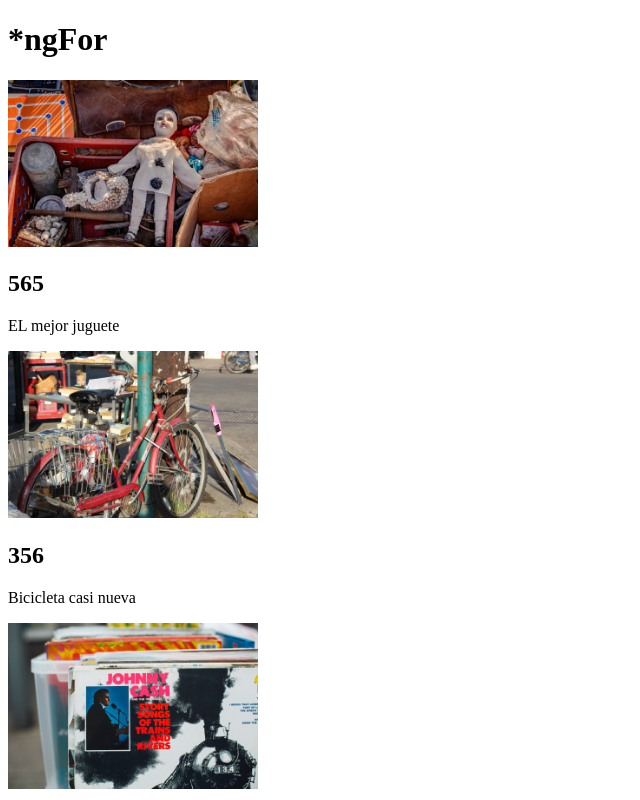
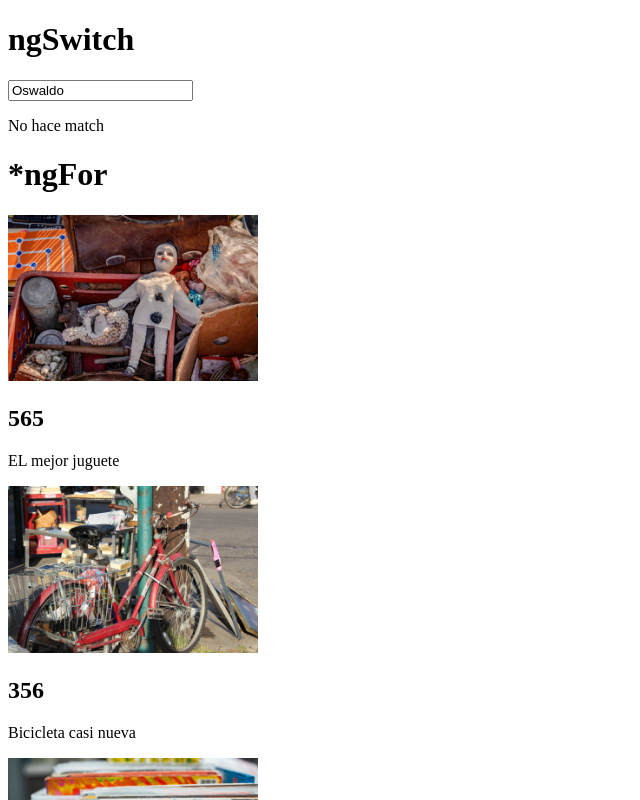
Before and after one commit to IngOswaldoGarcia/intraduction-angular-cli, an Angular app: page / in a window 1280 px wide. Shown: the top 800 px of the page, without its empty margins (0-640 px from the left). Built offline with nearby package versions, Linux system fonts and the light colour scheme.

Commit message:
Feat(14): Uso de *ngSwitch

```diff
--- a/src/app/app.component.html
+++ b/src/app/app.component.html
@@ -1,4 +1,18 @@
+<h1> ngSwitch </h1>
+<input type="text" required [(ngModel)]="person.name">
+<div [ngSwitch]="person.name">
+  <p *ngSwitchCase="'nicolas'">
+    La persona es nicolas
+  </p>
+  <p *ngSwitchCase="'julian'">
+    La persona es Julian
+  </p>
+  <p *ngSwitchCase="'oswaldo'">
+    La persona es OSwaldo
+  </p>
+  <p *ngSwitchDefault>No hace match</p>
 <h1>*ngFor</h1>
+</div>
 <div>
   <div *ngFor="let product of products">
     <img width="250" [src]="product.image" alt="image" />
```
